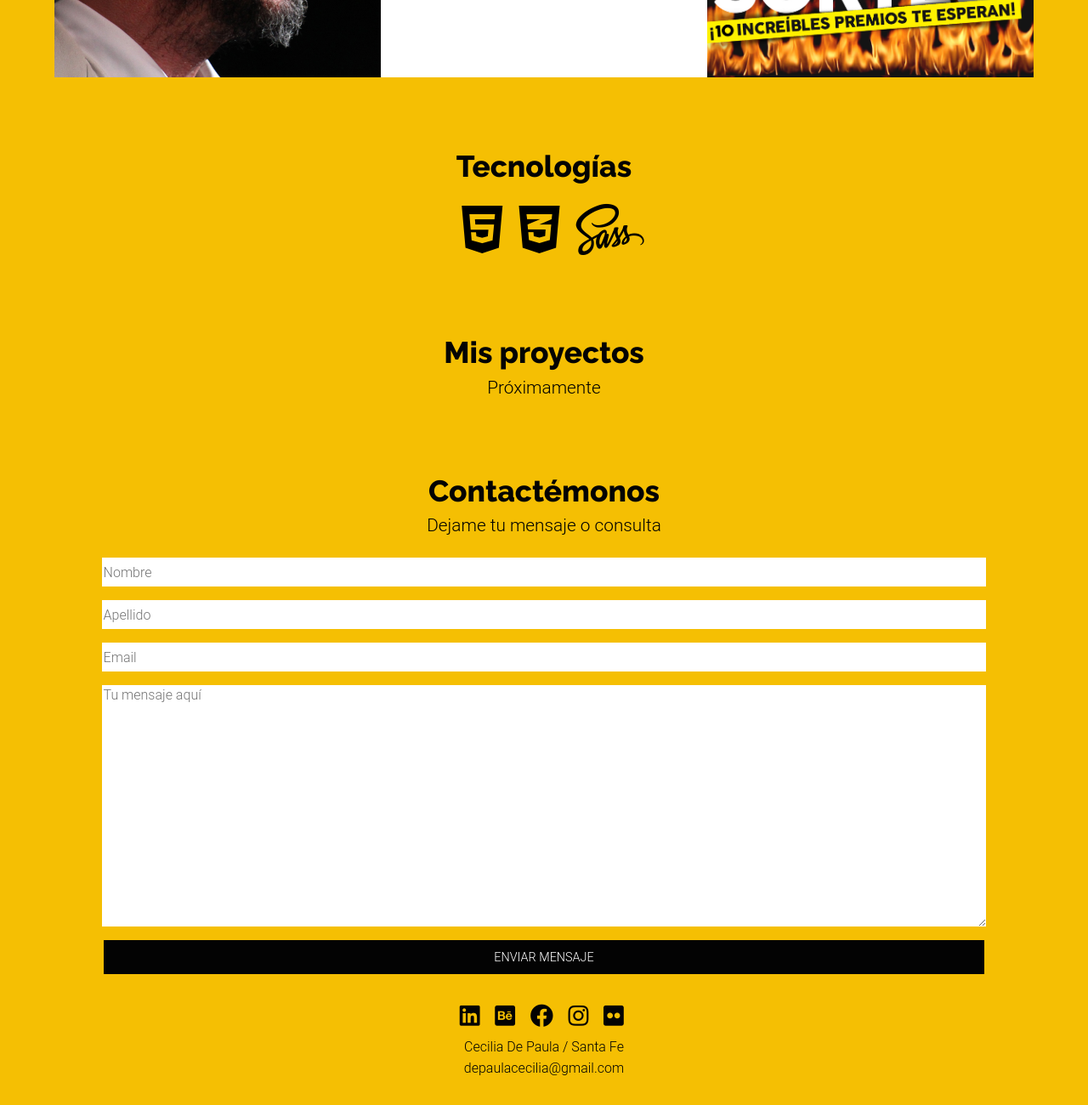
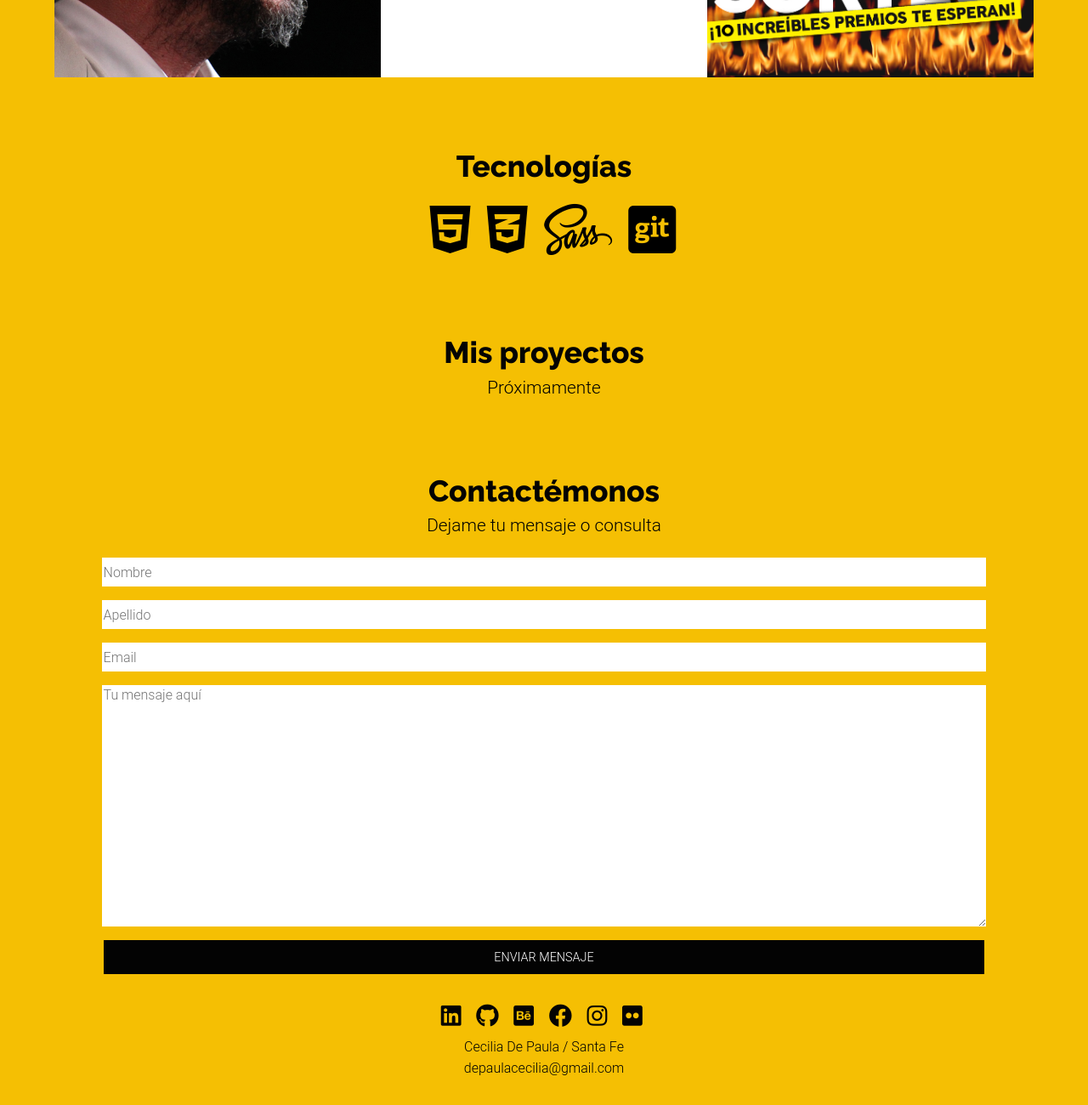
Before and after one commit to ceciliadepaula/ceciliadepaula.github.io, a plain HTML site: page index.html in a window 1280 px wide. Shown: the part 1949-3249 px from the top of the page at 85% size. Drawn offline with Linux system fonts and the light colour scheme; some icons are missing.

Commit message:
Iconos nuevos

```diff
--- a/index.html
+++ b/index.html
@@ -65,6 +65,7 @@
                 <li><i class="fab fa-html5"></i></li>
                 <li><i class="fab fa-css3-alt"></i></li>
                 <li><i class="fab fa-sass"></i></li>
+                <li><i class="fab fa-git-square"></i></li>
                 <li><i class="fab fa-adobe"></i></li>
             </ul>
         </div>
@@ -97,6 +98,7 @@
     <footer>
         <div class="iconos">
             <a href="https://www.linkedin.com/in/cecilia-de-paula-6b2936190/" target="_blank"><i class="fab fa-linkedin"></i></a>
+            <a href="https://github.com/ceciliadepaula" target="_blank"><i class="fab fa-github"></i></a>
             <a href="https://www.behance.net/ceciliadepaula" target="_blank"><i class="fab fa-behance-square"></i></a>
             <a href="https://www.facebook.com/visionpropia/" target="_blank"><i class="fab fa-facebook"></i></a>
             <a href="https://www.instagram.com/chechu.mcdp/?hl=es-la" target="_blank"><i class="fab fa-instagram"></i></a>
```
